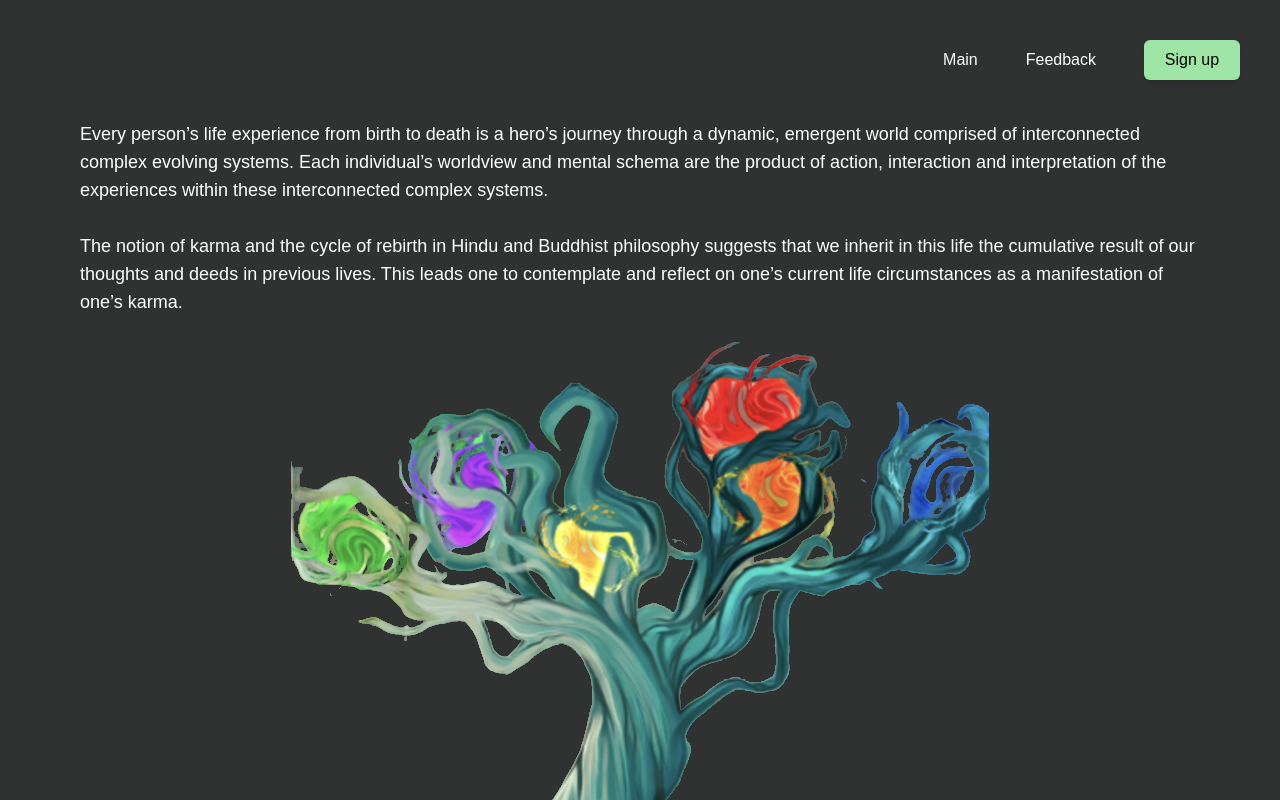
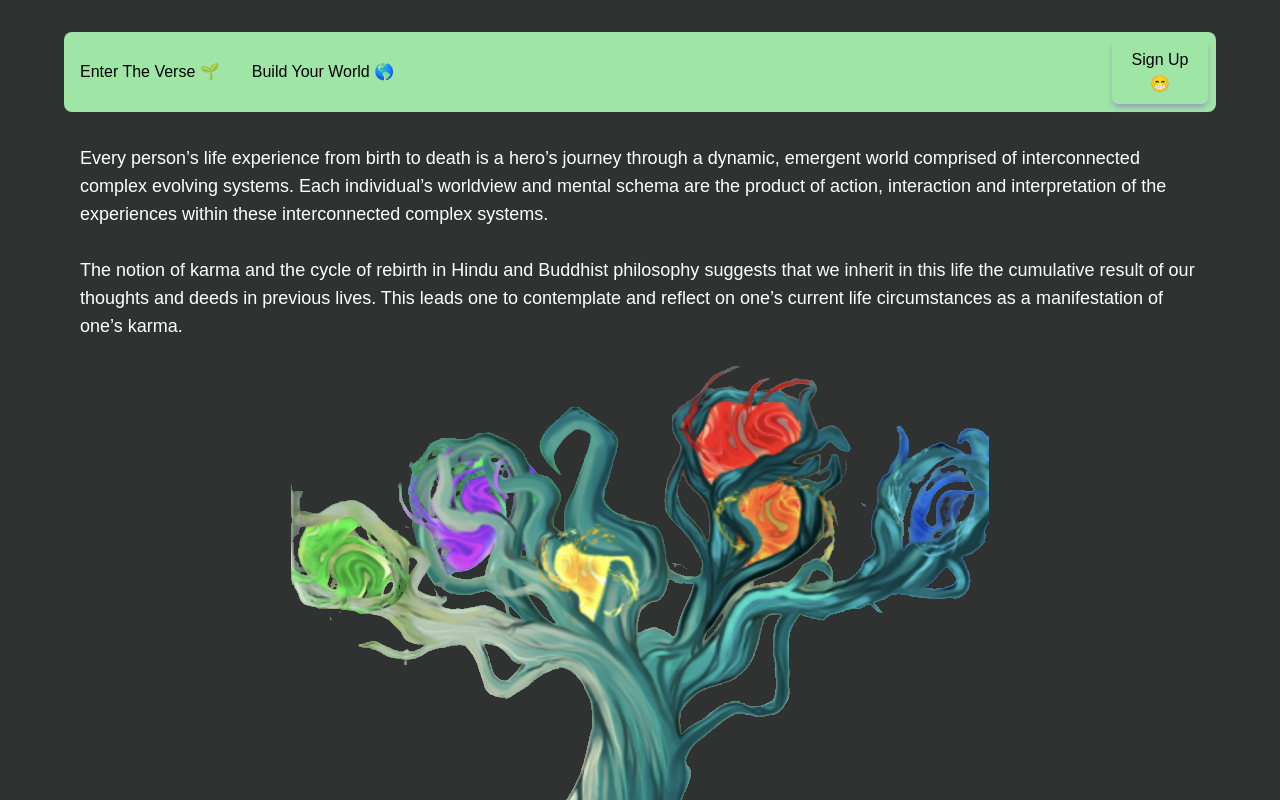
Before and after one commit to JohnMikko27/theverse-skinning-the-six-realms, a React (Vite) app: page / in a window 1280 px wide. Shown: the top 800 px of the page. Built offline with nearby package versions, Linux system fonts and the light colour scheme.

Commit message:
Update Nav.jsx

```diff
--- a/src/components/Nav.jsx
+++ b/src/components/Nav.jsx
@@ -1,14 +1,23 @@
 const Nav = () => {
   return (
-    <div className="flex justify-end p-2 gap-12 items-center">
-      <a href="#" className="hover:text-secondary-theme">Main</a>
-      <a href="https://docs.google.com/forms/d/e/1FAIpQLScEm9NpS5AiHxghnOkFEzrxmn85KqSdqJMiSKg2rObNdwgsuA/viewform?usp=sf_link"
-        target="_blank" rel="noreferrer" className="hover:text-secondary-theme ">
-        Feedback
-      </a>
-      <button className=" shadow-md hover:bg-green-600 hover:text-white text-black bg-secondary-theme
+    <div className="flex justify-between p-2 gap-12 items-center mx-8 bg-secondary-theme rounded-lg text-black">
+      <div className="flex gap-4">
+        <a href="#"
+          className=" hover:underline hover:shadow-inner hover:shadow-slate-500
+          bg-tertiary-theme p-2 rounded-lg transition-all duration-200">
+          Enter The Verse 🌱
+        </a>
+        <a href="https://docs.google.com/forms/d/e/1FAIpQLScEm9NpS5AiHxghnOkFEzrxmn85KqSdqJMiSKg2rObNdwgsuA/viewform?usp=sf_link"
+          target="_blank" rel="noreferrer"
+          className="hover:underline hover:shadow-inner hover:shadow-slate-500
+          bg-tertiary-theme p-2 rounded-lg transition-all duration-200">
+        Build Your World 🌎
+        </a>
+      </div>
+      <button className="hover:underline shadow-md shadow-slate-400 hover:bg-tertiary-theme
+       bg-secondary-theme
        p-2 rounded-md w-24 transition-all duration-200">
-        Sign up
+        Sign Up 😁
       </button>
     </div>
   );
```
